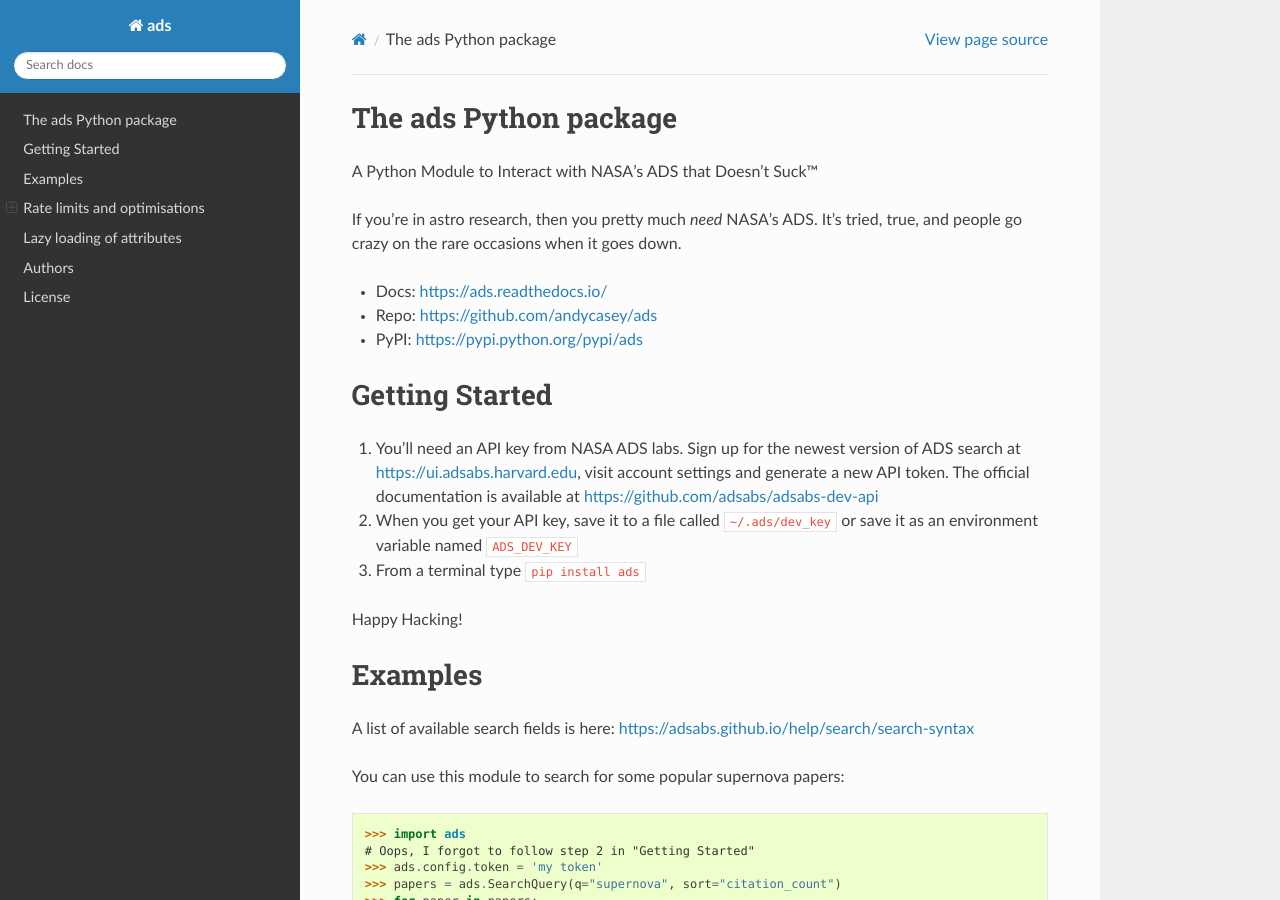
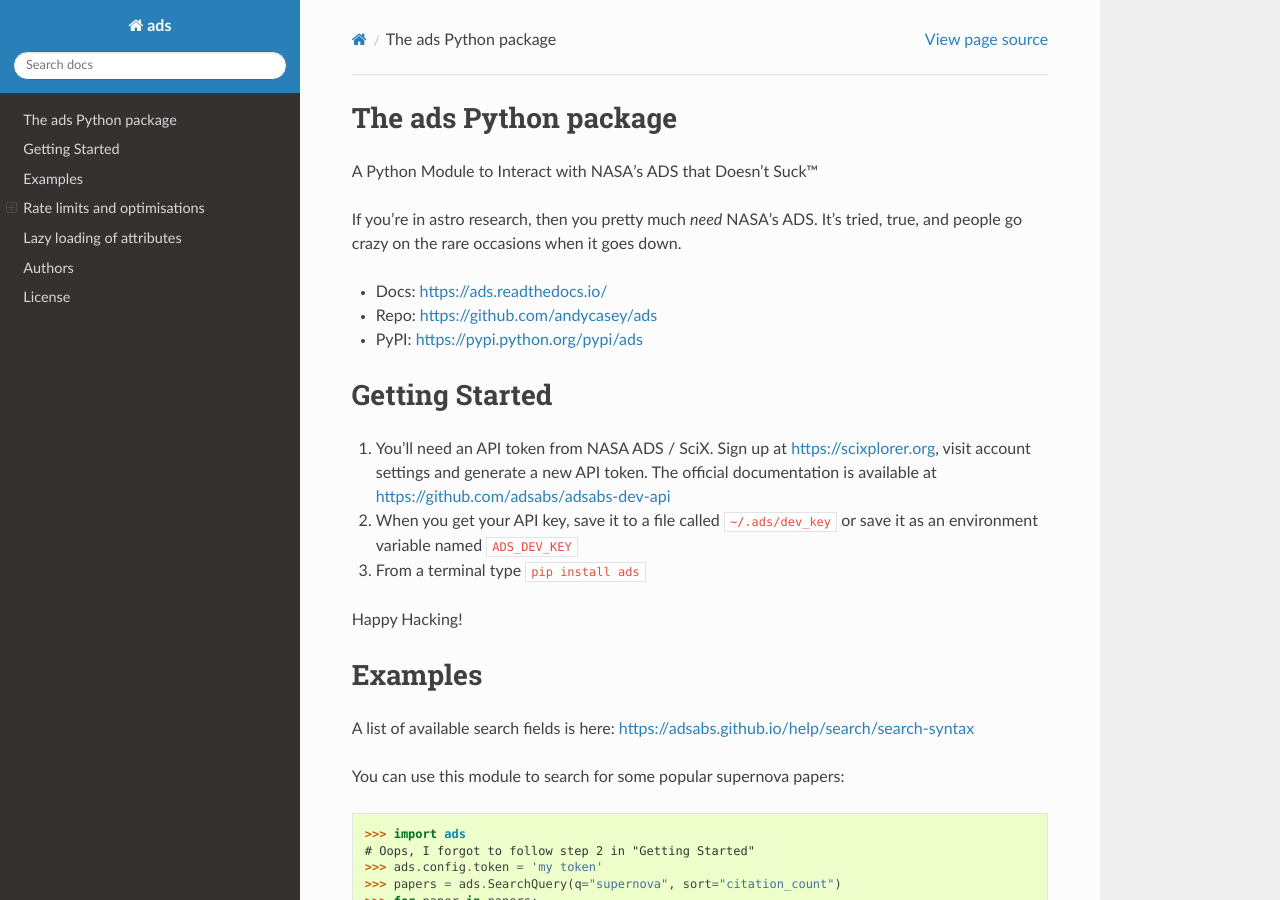
Before and after one commit to andycasey/ads, a Sphinx documentation site: the page built from docs/index.rst, in a window 1280 px wide and 900 px high. Built offline with Sphinx 7.4.7 and the Read the Docs theme 3.1.0, drawn with Linux system fonts in a browser that asks for light colours.

Commit message:
Update docs sign-up link to SciX

```diff
--- a/docs/index.rst
+++ b/docs/index.rst
@@ -15,7 +15,7 @@ It's tried, true, and people go crazy on the rare occasions when it goes down.
 Getting Started
 ===============
 
-1. You'll need an API key from NASA ADS labs. Sign up for the newest version of ADS search at https://ui.adsabs.harvard.edu, visit account settings and generate a new API token. The official documentation is available at https://github.com/adsabs/adsabs-dev-api
+1. You'll need an API token from NASA ADS / SciX. Sign up at https://scixplorer.org, visit account settings and generate a new API token. The official documentation is available at https://github.com/adsabs/adsabs-dev-api
 
 2. When you get your API key, save it to a file called ``~/.ads/dev_key`` or save it as an environment variable named ``ADS_DEV_KEY``
 
```
